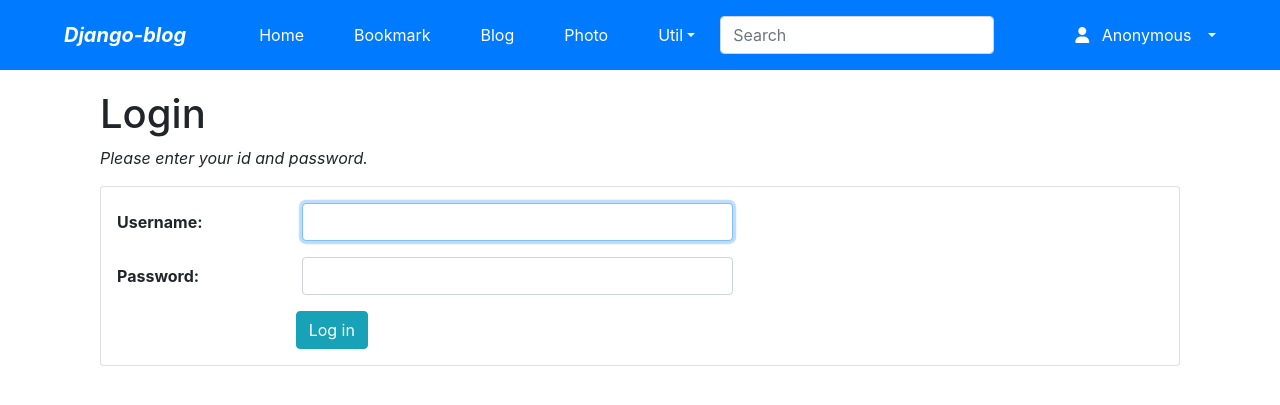
After one commit to sys09270883/django-blog, a Django app: page /accounts/login/ in a window 1280 px wide. The commit adds this page. Shown: the top 405 px of the page. Run offline with Django 3.2, Linux system fonts and the light colour scheme; parts of the project's set-up code (start-up, migrations or seed data) failed here and were passed over; some libraries are stand-ins or nearby versions.

Commit message:
Add auth templates

```diff
--- a/mysite/templates/base.html
+++ b/mysite/templates/base.html
@@ -43,6 +43,30 @@
 			{% csrf_token %}
 			<input class="form-control mr-sm-2" type="search" placeholder="Search" name="search_word">
 		</form>
+
+		<ul class="navbar-nav ml-5 mr-5">
+			<li class="nav-item dropdown mx-1 btn btn-primary">
+				{% if user.is_active %}
+				<a class="nav-link dropdown-toggle text-white" href="#" data-toggle="dropdown">
+					<i class="fas fa-user"></i>
+					&ensp;{% firstof user.get_shor_name user.get_username %}&ensp;
+				</a>
+				<div class="dropdown-menu">
+					<a class="dropdown-item" href="{% url 'logout' %}">Logout</a>
+					<a class="dropdown-item" href="{% url 'password_change' %}">Change Password</a>
+				</div>
+				{% else %}
+				<a class="nav-link dropdown-toggle text-white" href="#" data-toggle="dropdown">
+					<i class="fas fa-user"></i>
+					&ensp;Anonymous&ensp;
+				</a>
+				<div class="dropdown-menu">
+					<a class="dropdown-item" href="{% url 'login' %}">Login</a>
+					<a class="dropdown-item" href="{% url 'register' %}">Signup</a>
+				</div>
+				{% endif %}
+			</li>
+		</ul>
 	</div>
 </nav>
 
--- /dev/null
+++ b/mysite/templates/registration/login.html
@@ -0,0 +1,50 @@
+<!DOCTYPE html>
+<html lang="en">
+<head>
+	<meta charset="UTF-8">
+	{% extends 'base.html' %}
+	{% load widget_tweaks %}
+	{% block title %}Login{% endblock %}
+</head>
+<body>
+{% block content %}
+
+<div class="container">
+	<h1>Login</h1>
+	<p class="font-italic">
+		Please enter your id and password.
+	</p>
+
+	{% if form.errors %}
+	<div class="alert alert-danger">
+		<div class="font-weight-bold">Wrong! Please correct the error(s) below.</div>
+		{{ form.errors }}
+	</div>
+	{% endif %}
+
+	<form action="." method="post" class="card pt-3">
+		{% csrf_token %}
+		<div class="form-group row">
+			{{ form.username|add_label_class:"col-form-label col-sm-2 ml-3 font-weight-bold" }}
+			<div class="col-sm-5">
+				{{ form.username|add_class:"form-control"|attr:"autofocus" }}
+			</div>
+		</div>
+		<div class="form-group row">
+			{{ form.password|add_label_class:"col-form-label col-sm-2 ml-3 font-weight-bold" }}
+			<div class="col-sm-5">
+				{{ form.password|add_class:"form-control" }}
+			</div>
+		</div>
+		<div class="form-group">
+			<div class="offset-sm-2 col-sm-5">
+				<input type="submit" value="Log in" class="btn btn-info">
+				<input type="hidden" name="next" value="{{ next }}">
+			</div>
+		</div>
+	</form>
+</div>
+
+{% endblock %}
+</body>
+</html>
```
